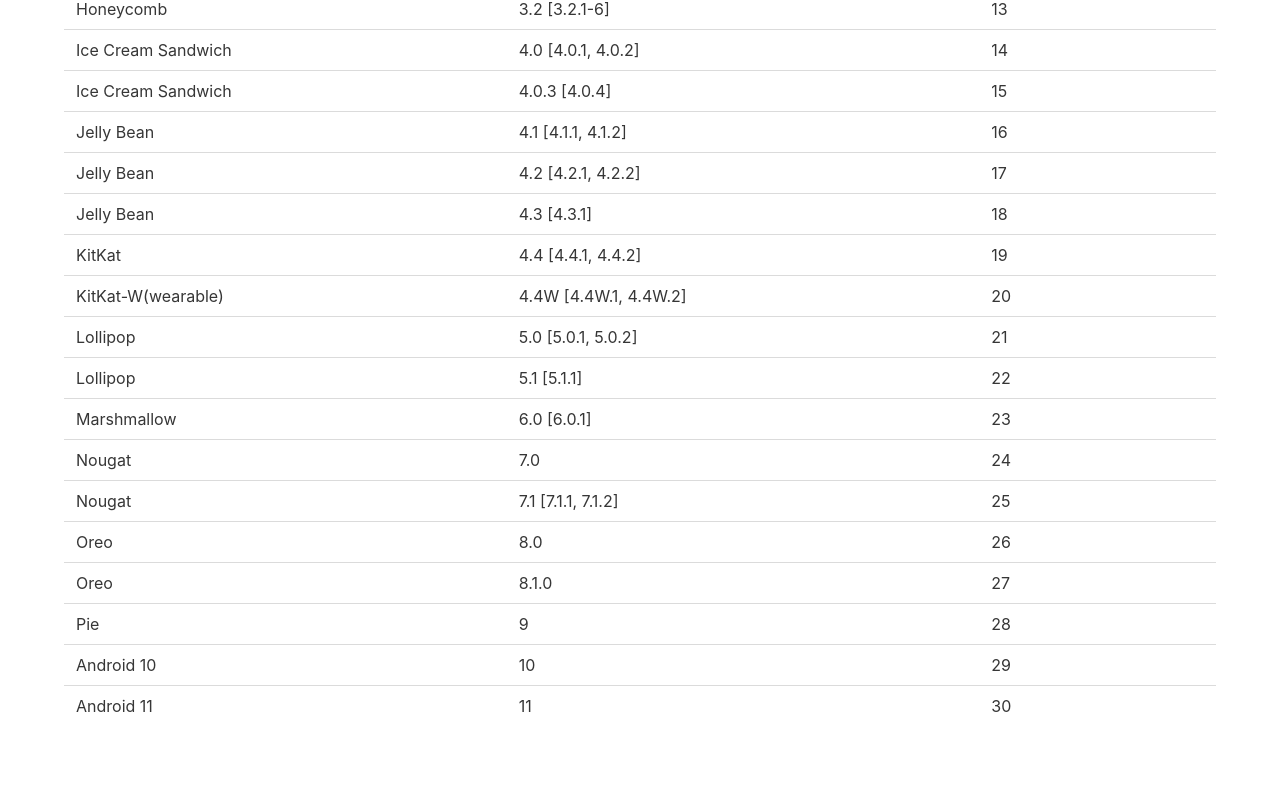
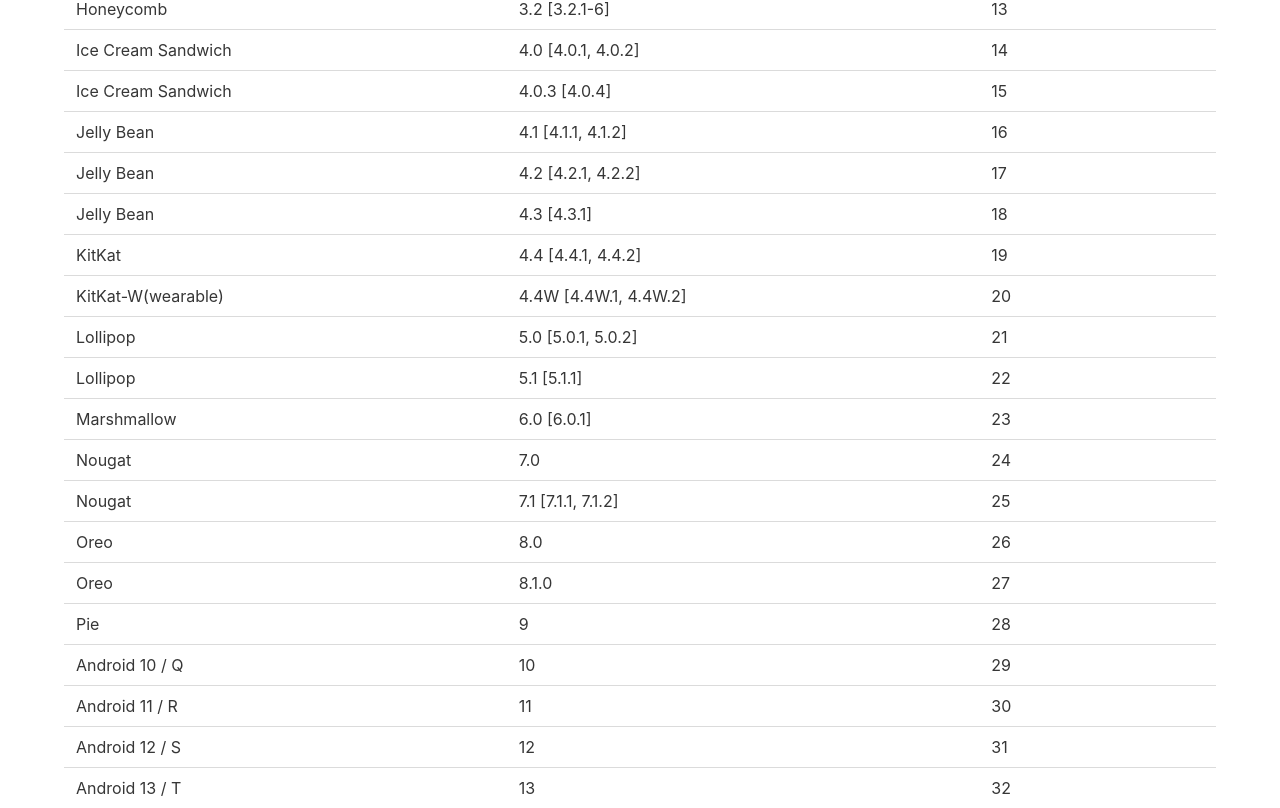
Before and after one commit to monsterbrain/EasyAndroidDevReference, a plain HTML site: page index.html in a window 1280 px wide. Shown: the part 769-1577 px from the top of the page. Before the commit the page ends 1495 px from the top, so only its background shows below. Drawn offline with Linux system fonts and the light colour scheme.

Commit message:
updated with android 12 and 13

```diff
--- a/index.html
+++ b/index.html
@@ -20,11 +20,11 @@
           <div class="hero-body">
             <div class="container">
               <h1 class="title">
-                Android Versions Reference with 🔍 search
+                Android Version List with API levels Reference with 🔍 search
               </h1>
               <h2 class="subtitle">
                 <a class="underline" href="https://github.com/monsterbrain/EasyAndroidDevReference">code on github</a>   :   Designed with <a class="underline" href="https://bulma.io">Bulma css</a>   :   uses <a class="underline" href="https://github.com/novelja/filter-table">jquery-filter</a> table by novelja
-              &nbsp;&nbsp;&nbsp;&nbsp;&nbsp;<i>last updated : 01/07/2020</i>
+              &nbsp;&nbsp;&nbsp;&nbsp;&nbsp;<i>last updated : 27/09/2022</i>
               </h2>
             </div>
           </div>
@@ -98,8 +98,10 @@
           {name:"Oreo", version:"8.0", apiLevel:26},
           {name:"Oreo", version:"8.1.0", apiLevel:27},
           {name:"Pie", version:"9", apiLevel:28},
-          {name:"Android 10", version:"10", apiLevel:29},
-          {name:"Android 11", version:"11", apiLevel:30},
+          {name:"Android 10 / Q", version:"10", apiLevel:29},
+          {name:"Android 11 / R", version:"11", apiLevel:30},
+          {name:"Android 12 / S", version:"12", apiLevel:31},
+          {name:"Android 13 / T", version:"13", apiLevel:32},
           ]
         // create the table data
 
```
